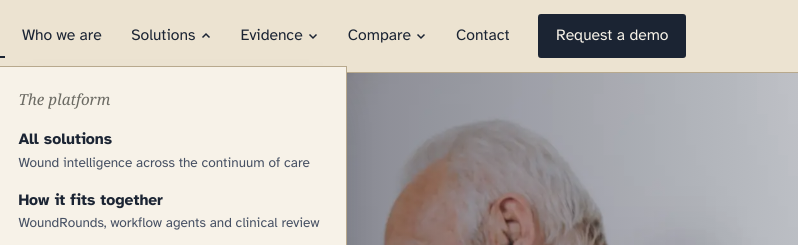
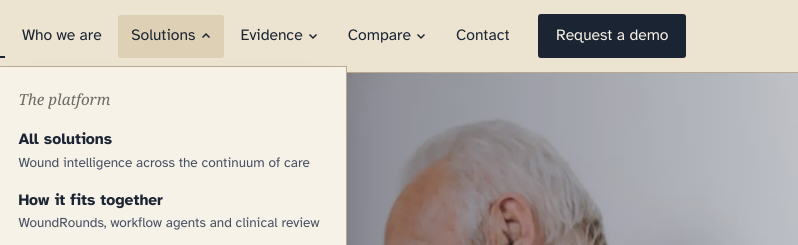
Before and after one commit to TrustedSciences/wounds-ai.site, a plain HTML site: page index.html in a window 1280 px wide. Both pictures are taken after a click on the button "Solutions". Shown: the top 245 px of the page, 482-1280 px from the left. Drawn offline with Linux system fonts and the light colour scheme; animation ran at ten frames a second.

Commit message:
Add files via upload

```diff
--- a/assets/site.js
+++ b/assets/site.js
@@ -9,25 +9,40 @@
     });
   }
 
-  document.querySelectorAll('.nav-drop').forEach(function (drop) {
+  // Drop-downs: forgiving hover (close delay + no gap), click/tap, keyboard
+  var drops = Array.prototype.slice.call(document.querySelectorAll('.nav-drop'));
+  var hoverable = window.matchMedia('(hover: hover) and (min-width: 961px)');
+  function setOpen(drop, open) {
+    drop.classList.toggle('open', open);
+    drop.querySelector('button').setAttribute('aria-expanded', open ? 'true' : 'false');
+  }
+  function closeOthers(keep) { drops.forEach(function (d) { if (d !== keep) { clearTimeout(d._t); setOpen(d, false); } }); }
+  drops.forEach(function (drop) {
     var btn = drop.querySelector('button');
-    var hoverable = window.matchMedia('(hover: hover) and (min-width: 961px)');
-    function set(open) {
-      drop.classList.toggle('open', open);
-      btn.setAttribute('aria-expanded', open ? 'true' : 'false');
-    }
     btn.addEventListener('click', function (e) {
       e.stopPropagation();
-      set(!drop.classList.contains('open'));
+      var open = !drop.classList.contains('open');
+      closeOthers(drop); setOpen(drop, open);
     });
-    drop.addEventListener('mouseenter', function () { if (hoverable.matches) set(true); });
-    drop.addEventListener('mouseleave', function () { if (hoverable.matches) set(false); });
+    drop.addEventListener('mouseenter', function () {
+      if (!hoverable.matches) return;
+      clearTimeout(drop._t);
+      closeOthers(drop); setOpen(drop, true);
+    });
+    drop.addEventListener('mouseleave', function () {
+      if (!hoverable.matches) return;
+      clearTimeout(drop._t);
+      drop._t = setTimeout(function () { setOpen(drop, false); }, 450);
+    });
     drop.addEventListener('keydown', function (e) {
-      if (e.key === 'Escape') { set(false); btn.focus(); }
+      if (e.key === 'Escape') { setOpen(drop, false); btn.focus(); }
     });
-    document.addEventListener('click', function (e) {
-      if (!drop.contains(e.target)) set(false);
+    drop.addEventListener('focusout', function (e) {
+      if (!drop.contains(e.relatedTarget)) setOpen(drop, false);
     });
+  });
+  document.addEventListener('click', function (e) {
+    drops.forEach(function (d) { if (!d.contains(e.target)) setOpen(d, false); });
   });
 
   // Contact form: no back end yet. Builds an email to the right inbox.
--- a/assets/styles.css
+++ b/assets/styles.css
@@ -455,3 +455,7 @@ table.cmp td.us, table.cmp th.us { background: var(--ink); color: var(--paper);
 table.cmp td.us b { color: #E6CC93; }
 table.cmp td, table.cmp th { padding-right: 1rem; }
 table.cmp td.us sup.fn a { color: #E3A79C; }
+
+/* Drop-down hover bridge: invisible strip covering the gap between button and panel */
+.drop-panel::before { content: ""; position: absolute; left: 0; right: 0; top: -0.9rem; height: 0.9rem; }
+@media (min-width: 961px) { .nav-drop.open > button { background: var(--dune); } }
```
